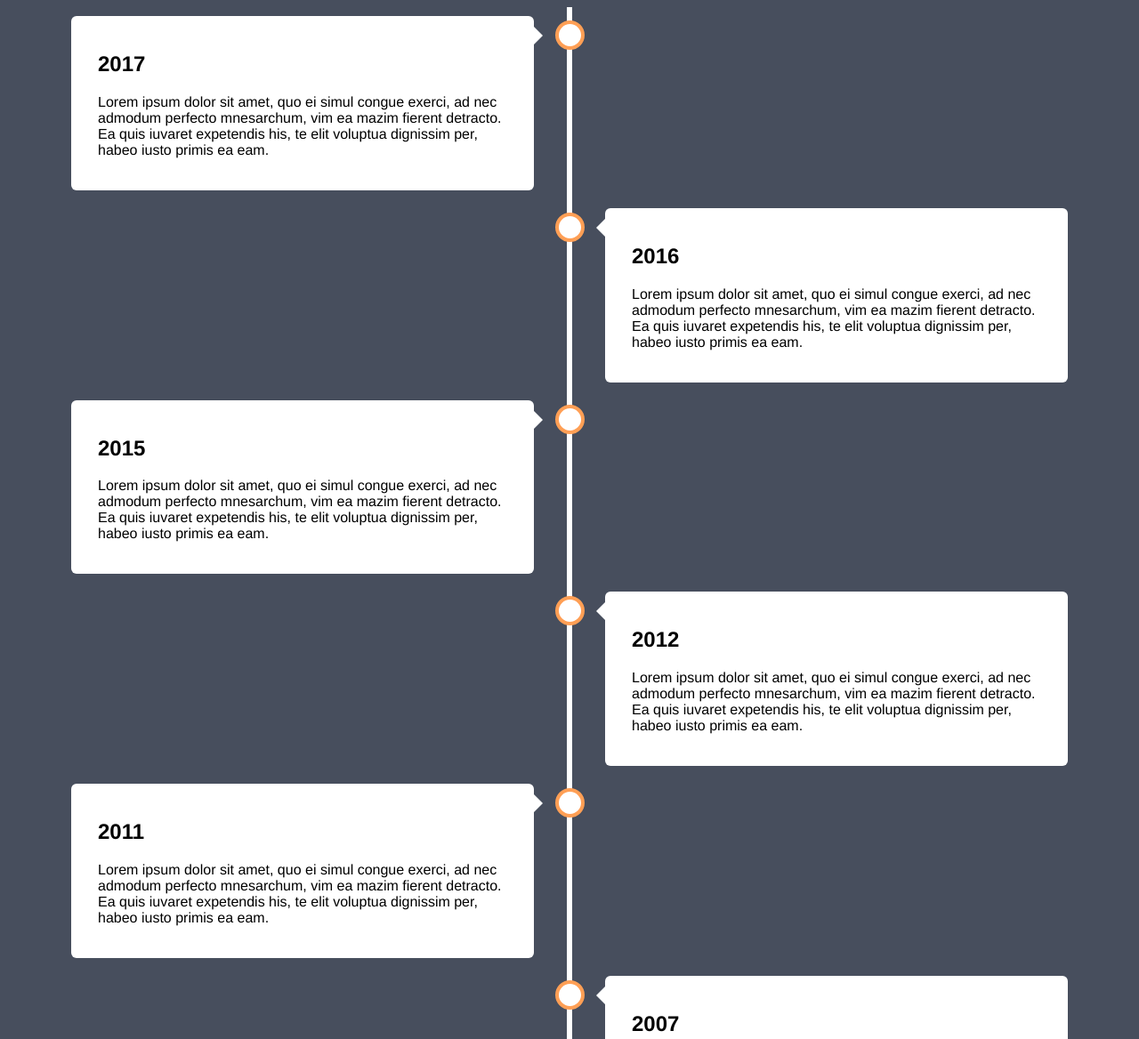
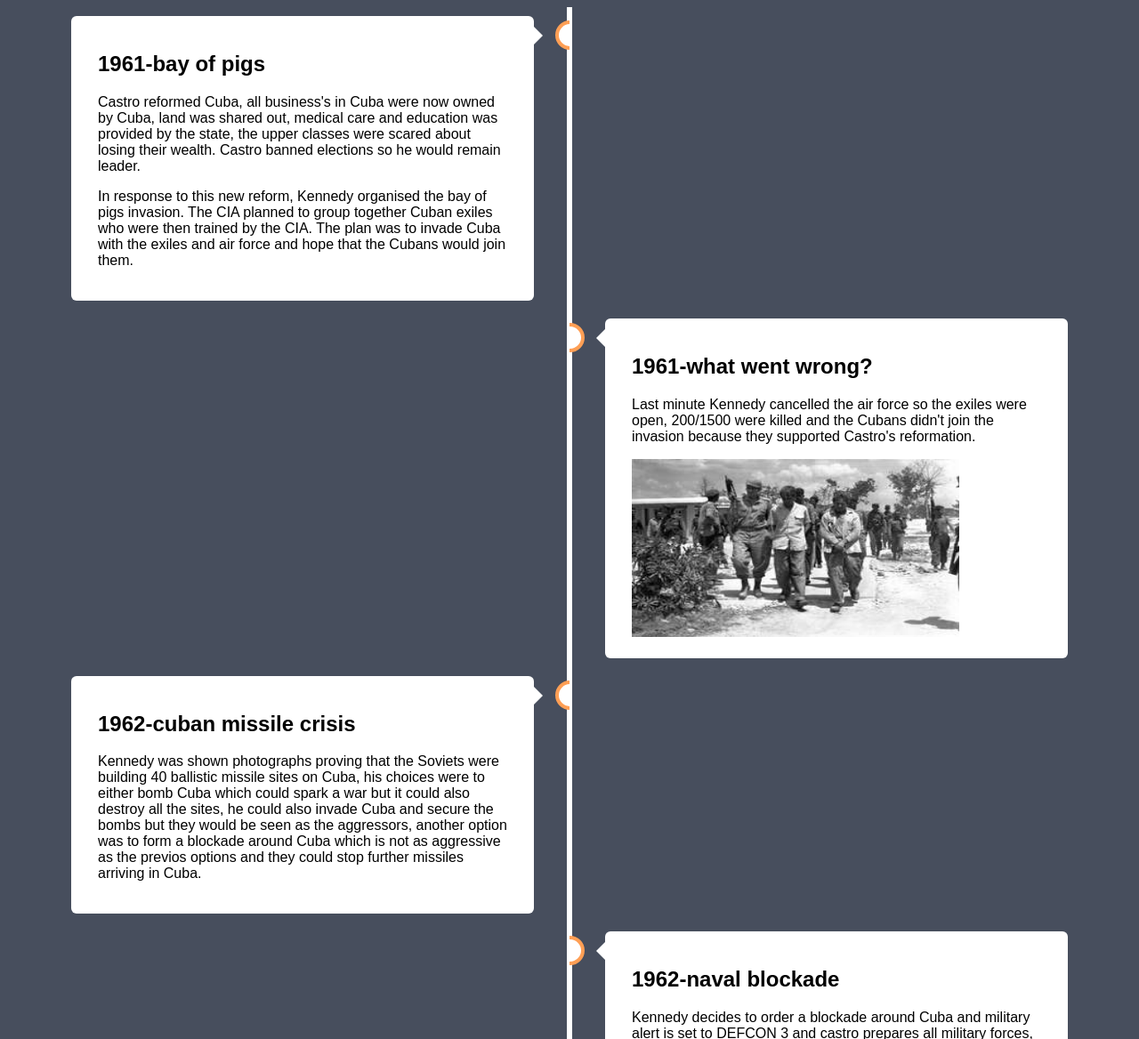
Before and after one commit to ChristosEfstathiades/cuba-timeline, a plain HTML site: page index.html in a window 1280 px wide. Shown: the top 1168 px of the page at 89% size. Drawn offline with nearby package versions, Linux system fonts and the light colour scheme.

Commit message:
second commit

```diff
--- a/index.html
+++ b/index.html
@@ -6,11 +6,13 @@
 <style>
 * {
   box-sizing: border-box;
+  overflow-x: hidden;
 }
 
 body {
   background-color: #474e5d;
-  font-family: Helvetica, sans-serif;
+  /* font-family: Helvetica, sans-serif; */
+  font-family: Arial, Helvetica, sans-serif;
 }
 
 /* The actual timeline (the vertical ruler) */
@@ -32,12 +34,21 @@ body {
   margin-left: -3px;
 }
 
+img {
+  width: 80%;
+  margin: auto;
+  height:200px;
+  background-position: center center;
+  background-size: contain;
+}
+
 /* Container around content */
 .container {
   padding: 10px 40px;
   position: relative;
   background-color: inherit;
   width: 50%;
+  visibility: hidden;
 }
 
 /* The circles on the timeline */
@@ -136,6 +147,8 @@ body {
   .right {
   left: 0%;
   }
+
+
 }
 </style>
 </head>
@@ -144,38 +157,43 @@ body {
 <div class="timeline">
   <div class="container left">
     <div class="content">
-      <h2>2017</h2>
-      <p>Lorem ipsum dolor sit amet, quo ei simul congue exerci, ad nec admodum perfecto mnesarchum, vim ea mazim fierent detracto. Ea quis iuvaret expetendis his, te elit voluptua dignissim per, habeo iusto primis ea eam.</p>
+      <h2>1961-bay of pigs</h2>
+      <p>Castro reformed Cuba, all business's in Cuba were now owned by Cuba, land was shared out, medical care and education was provided by the state, the upper classes were scared about losing their wealth. Castro banned elections so he would remain leader.</p>
+      <p>In response to this new reform, Kennedy organised the bay of pigs invasion. The CIA planned to group together Cuban exiles who were then trained by the CIA. The plan was to invade Cuba with the exiles and air force and hope that the Cubans would join them.</p>
     </div>
   </div>
   <div class="container right">
     <div class="content">
-      <h2>2016</h2>
-      <p>Lorem ipsum dolor sit amet, quo ei simul congue exerci, ad nec admodum perfecto mnesarchum, vim ea mazim fierent detracto. Ea quis iuvaret expetendis his, te elit voluptua dignissim per, habeo iusto primis ea eam.</p>
+      <h2>1961-what went wrong?</h2>
+      <p>Last minute Kennedy cancelled the air force so the exiles were open, 200/1500 were killed and the Cubans didn't join the invasion because they supported Castro's reformation.</p>
+      <img src="bay.jpg" alt="">
     </div>
   </div>
   <div class="container left">
     <div class="content">
-      <h2>2015</h2>
-      <p>Lorem ipsum dolor sit amet, quo ei simul congue exerci, ad nec admodum perfecto mnesarchum, vim ea mazim fierent detracto. Ea quis iuvaret expetendis his, te elit voluptua dignissim per, habeo iusto primis ea eam.</p>
+      <h2>1962-cuban missile crisis</h2>
+      <p>Kennedy was shown photographs proving that the Soviets were building 40 ballistic missile sites on Cuba, his choices were to either bomb Cuba which could spark a war but it could also destroy all the sites, he could also invade Cuba and secure the bombs but they would be seen as the aggressors, another option was to form a blockade around Cuba which is not as aggressive as the previos options and they could stop further missiles arriving in Cuba.</p>
     </div>
   </div>
   <div class="container right">
     <div class="content">
-      <h2>2012</h2>
-      <p>Lorem ipsum dolor sit amet, quo ei simul congue exerci, ad nec admodum perfecto mnesarchum, vim ea mazim fierent detracto. Ea quis iuvaret expetendis his, te elit voluptua dignissim per, habeo iusto primis ea eam.</p>
+      <h2>1962-naval blockade</h2>
+      <p>Kennedy decides to order a blockade around Cuba and military alert is set to DEFCON 3 and castro prepares all military forces, Soviet ships reach the blockade border but they hold their positions. An invasion of Cuba would risk the Cuban missiles being fired. DEFCON 2 is set. </p>
+      <img src="navy.jpg" alt="">
     </div>
   </div>
   <div class="container left">
     <div class="content">
-      <h2>2011</h2>
-      <p>Lorem ipsum dolor sit amet, quo ei simul congue exerci, ad nec admodum perfecto mnesarchum, vim ea mazim fierent detracto. Ea quis iuvaret expetendis his, te elit voluptua dignissim per, habeo iusto primis ea eam.</p>
+      <h2>1962-first letter</h2>
+      <p>Khrushchev sends a letter stating that they would remove the missiles from Cuba if Kennedy agrees to a non-invasion pledge against Cuba. Kennedy was happy with this deal as he didn't intend to invade Cuba.</p>
     </div>
   </div>
   <div class="container right">
     <div class="content">
-      <h2>2007</h2>
-      <p>Lorem ipsum dolor sit amet, quo ei simul congue exerci, ad nec admodum perfecto mnesarchum, vim ea mazim fierent detracto. Ea quis iuvaret expetendis his, te elit voluptua dignissim per, habeo iusto primis ea eam.</p>
+      <h2>1962-second letter</h2>
+      <p>U2 spy plane is shot down by Cubans, killing the pilot. War plane from Alaska flies into soviet air space and is almost shot down by Soviets. This causes the Soviets to distrust the USA.</p>
+      <p>Khrushchev send another letter stating that now the US must also remove its missiles from Turkey. Keneedy was not happy with this as this was an additional condition to the original non-invasion pledge deal.</p>
+      <p>Kennedy proposed a deal stating that he will sign a non-inavsion pledge if the cuban missiles are removed and that the US will remove the missiles from Turkey in six months but the USSR must be discrete about it.</p>
     </div>
   </div>
 </div>
--- a/index.js
+++ b/index.js
@@ -1 +1,14 @@
-alert("hello");
+ScrollReveal().reveal('.container', {
+
+  duration: 1000,
+  viewFactor: 0.6,
+  distance: '350px'
+});
+
+ScrollReveal().reveal('.right', {
+  origin:'right'
+})
+
+ScrollReveal().reveal('.left', {
+  origin:'left'
+})
```
Also changed, not shown: bay.jpg (added), navy.jpg (added).
